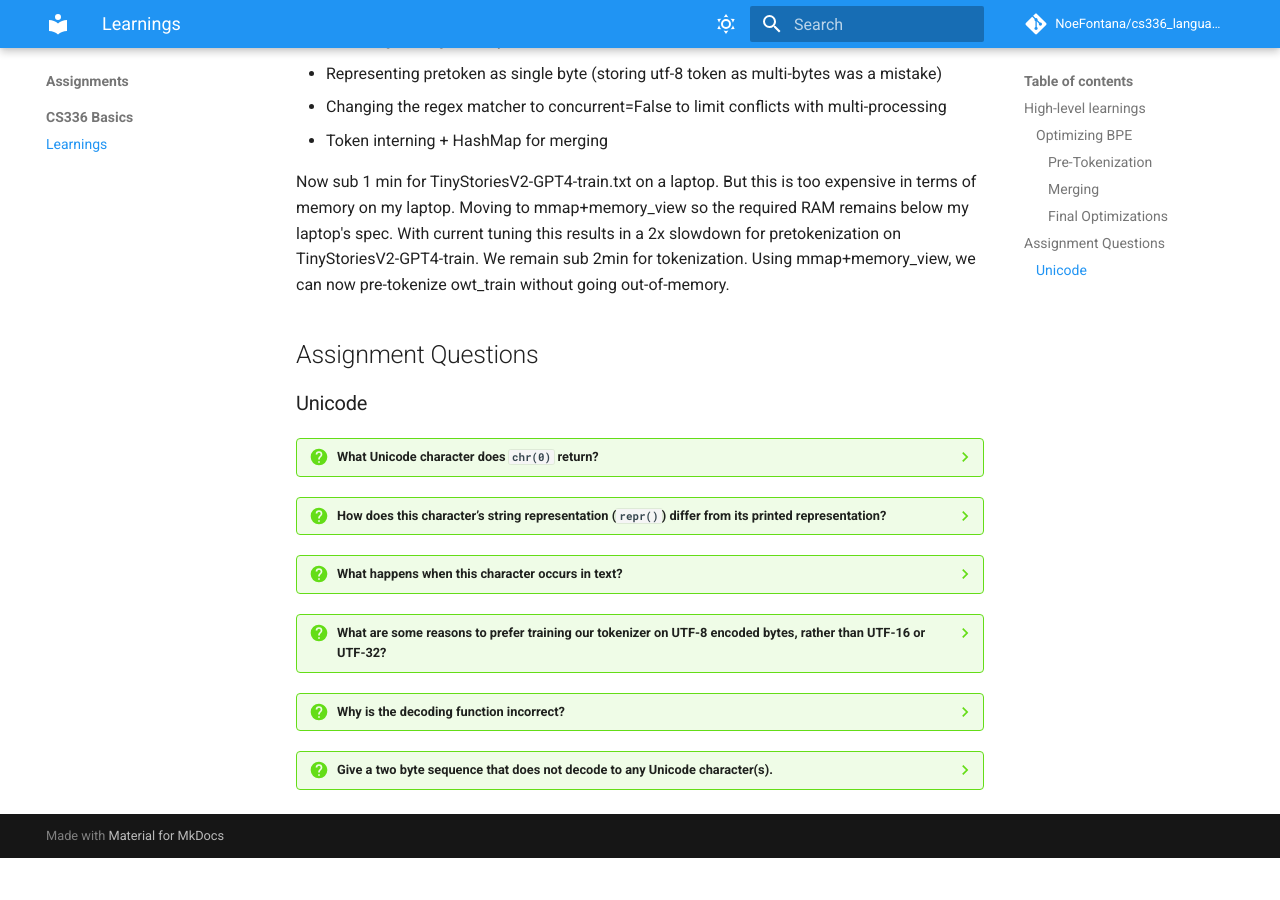
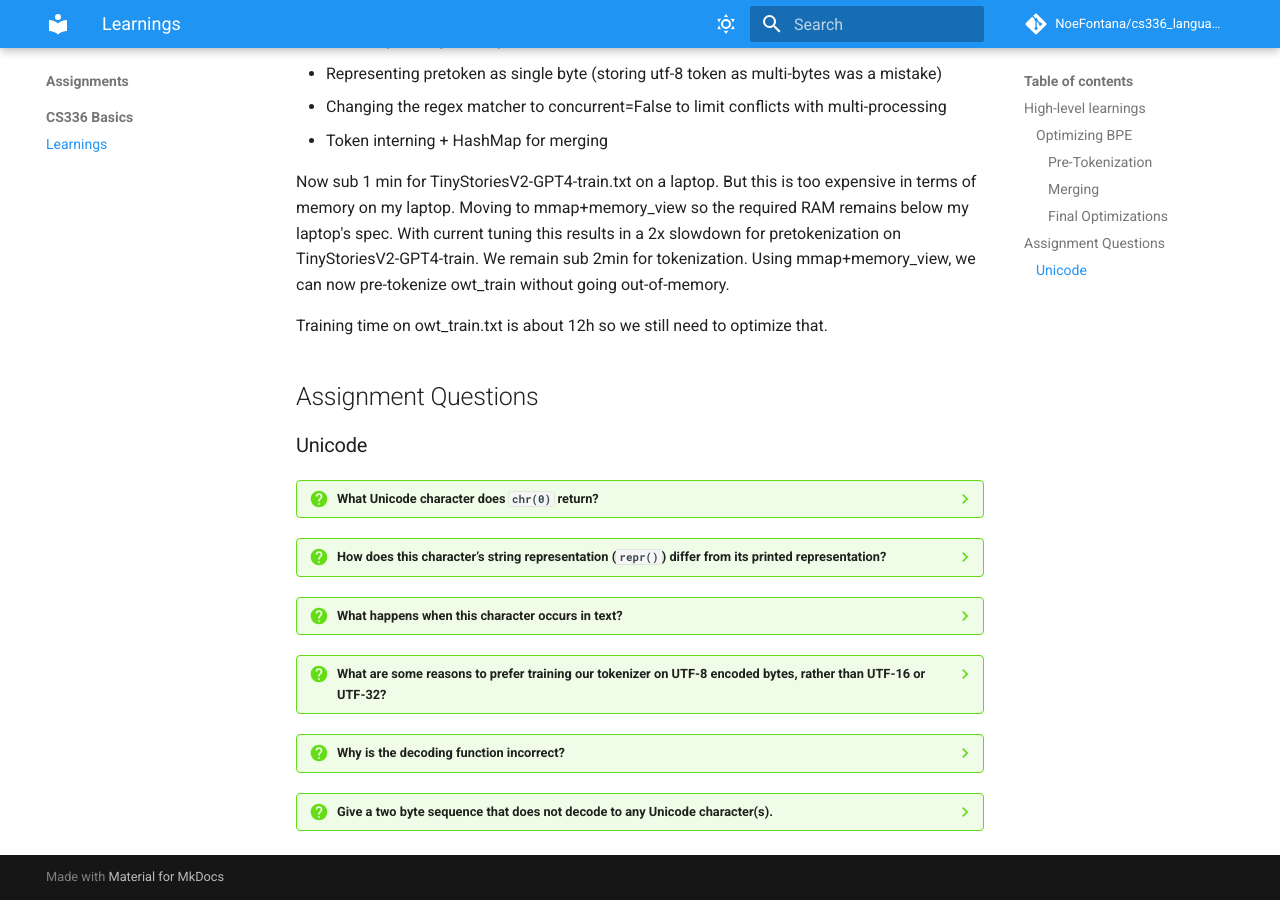
Before and after one commit to NoeFontana/cs336_language_model, an MkDocs documentation site: the page built from docs/assignments/learnings_basics.md, in a window 1280 px wide and 900 px high, scrolled down 3667 px. Built offline with MkDocs 1.6.1 and Material for MkDocs 9.7.7, drawn with Linux system fonts in a browser that asks for light colours; comment, search, counter and statistics services are not loaded; before the commit the page ends 4525 px from its top, so only the background shows below that.

Commit message:
docs(perf): owt training time

```diff
--- a/docs/assignments/learnings_basics.md
+++ b/docs/assignments/learnings_basics.md
@@ -85,6 +85,8 @@ But this is too expensive in terms of memory on my laptop.
 Moving to mmap+memory_view so the required RAM remains below my laptop's spec. With current tuning this results in a 2x slowdown for pretokenization on TinyStoriesV2-GPT4-train. We remain sub 2min for tokenization.
 Using mmap+memory_view, we can now pre-tokenize owt_train without going out-of-memory.
 
+Training time on owt_train.txt is about 12h so we still need to optimize that.
+
 ## Assignment Questions
 
 ### Unicode
```
